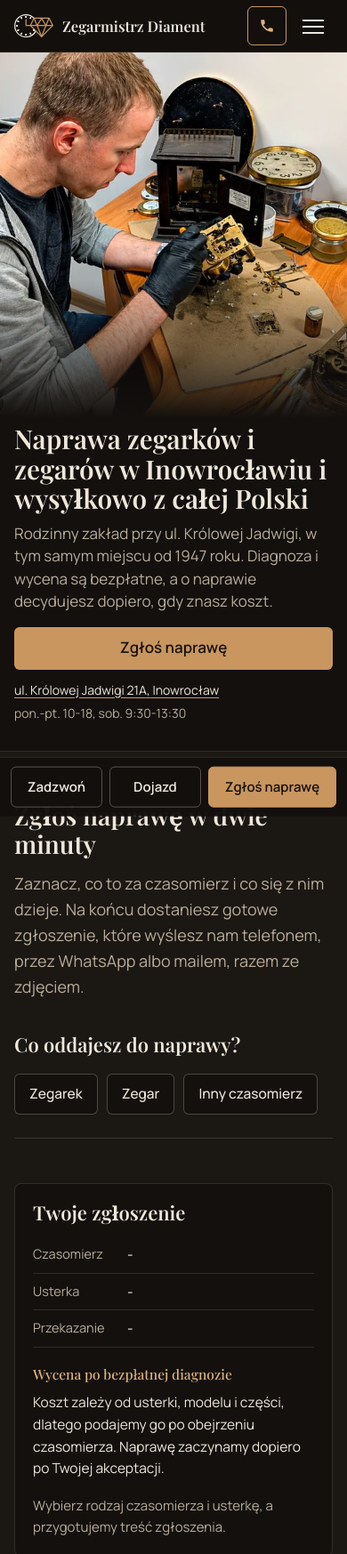
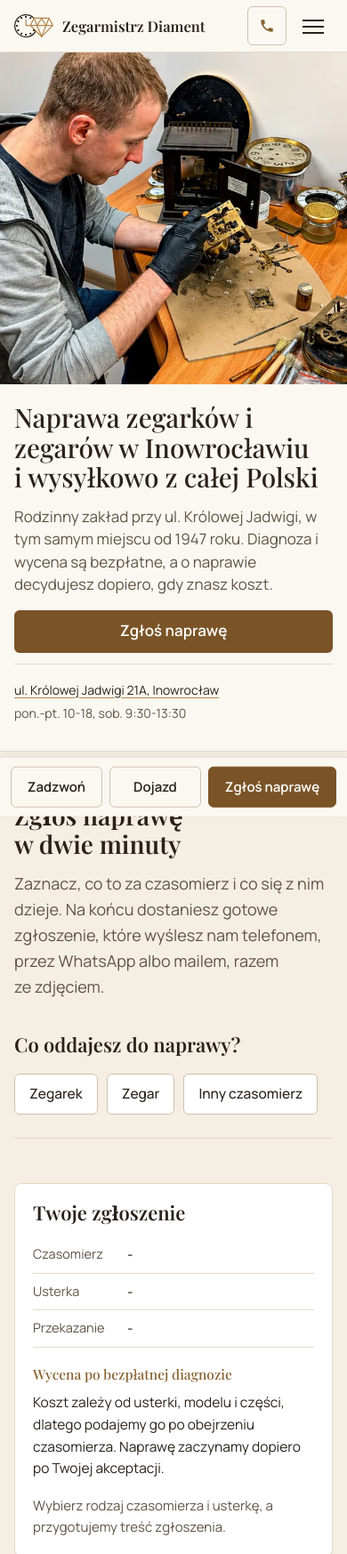
Before and after one commit to Disaster26/diament-koncepcja, a plain HTML site: page index.html in a window 390 px wide. Shown: the top 1747 px of the page at 89% size. Drawn offline with nearby package versions, Linux system fonts and the light colour scheme.

Commit message:
Jasna szata: krem, ciemny tekst, mosiadz jako akcent, jasne logo
Co-Authored-By: Claude Opus 5.5 <noreply@anthropic.com>

```diff
--- a/index.html
+++ b/index.html
@@ -6,7 +6,7 @@
 <meta name="robots" content="noindex, nofollow">
 <title>Zegarmistrz Diament - naprawa zegarków i zegarów, Inowrocław</title>
 <meta name="description" content="Rodzinny zakład zegarmistrzowski przy ul. Królowej Jadwigi 21A w Inowrocławiu. Naprawa zegarków i zegarów na miejscu i wysyłkowo z całej Polski. Bezpłatna diagnoza i wycena.">
-<meta name="theme-color" content="#13100d">
+<meta name="theme-color" content="#fbf8f2">
 <link rel="icon" href="img/favicon.png">
 <link rel="preconnect" href="https://fonts.googleapis.com">
 <link rel="preconnect" href="https://fonts.gstatic.com" crossorigin>
@@ -19,7 +19,7 @@
 <header class="top" id="top">
   <div class="wrap top-in">
     <a class="logo" href="#top" aria-label="Zegarmistrz Diament - strona główna">
-      <img src="img/znak.svg" alt="" width="546" height="326">
+      <img src="img/znak-jasny.svg" alt="" width="546" height="326">
       <span>Zegarmistrz Diament</span>
     </a>
     <nav class="nav" aria-label="Menu główne">
--- a/style.css
+++ b/style.css
@@ -1,12 +1,15 @@
 :root{
-  --bg:#13100d;
-  --bg2:#1b1713;
-  --bg3:#241f19;
-  --tekst:#efe7da;
-  --tekst2:#b9ad99;
-  --mosiadz:#c9965f;
-  --mosiadz2:#ddb27f;
-  --linia:rgba(239,231,218,.13);
+  --bg:#fbf8f2;
+  --bg2:#f4eee3;
+  --bg3:#ebe3d5;
+  --tekst:#2a221a;
+  --tekst2:#5f5446;
+  --mosiadz:#b5894f;
+  --mosiadz2:#87602f;
+  --btn:#7a5426;
+  --btn-h:#64441e;
+  --linia:#e3d9c8;
+  --linia2:#cfc2ad;
   --hh:68px;
   --serif:"Playfair Display",Georgia,serif;
   --sans:"Manrope",system-ui,-apple-system,"Segoe UI",sans-serif;
@@ -14,10 +17,11 @@
 *{box-sizing:border-box}
 [hidden]{display:none!important}
 html{scroll-behavior:smooth;scroll-padding-top:calc(var(--hh) + 8px);-webkit-text-size-adjust:100%}
-body{margin:0;background:var(--bg);color:var(--tekst);font-family:var(--sans);font-size:17px;line-height:1.6;overflow-x:hidden}
+body{-webkit-font-smoothing:antialiased;margin:0;background:var(--bg);color:var(--tekst);font-family:var(--sans);font-size:17px;line-height:1.6;overflow-x:hidden}
 img{max-width:100%;height:auto;display:block}
 a{color:inherit}
-h1,h2,h3{font-family:var(--serif);font-weight:600;line-height:1.15;margin:0;letter-spacing:0}
+h1,h2,h3{font-family:var(--serif);font-weight:600;line-height:1.15;margin:0;letter-spacing:0;text-wrap:balance}
+p,li,dd{text-wrap:pretty}
 h2{font-size:clamp(28px,3.4vw,42px);margin-bottom:14px}
 h3{font-size:22px}
 p{margin:0 0 14px}
@@ -28,23 +32,24 @@ p{margin:0 0 14px}
 
 /* przyciski */
 .btn,.btn-2{display:inline-flex;align-items:center;justify-content:center;min-height:50px;padding:12px 24px;border-radius:6px;font:600 16px/1.2 var(--sans);text-decoration:none;cursor:pointer;border:1px solid transparent;text-align:center}
-.btn{background:var(--mosiadz);color:#1a130c}
-.btn:hover{background:var(--mosiadz2)}
-.btn-2{background:transparent;color:var(--tekst);border-color:rgba(239,231,218,.35)}
-.btn-2:hover{border-color:var(--mosiadz)}
+.btn{background:var(--btn);color:#fff}
+.btn:hover{background:var(--btn-h)}
+.btn-2{background:transparent;color:var(--tekst);border-color:var(--linia2)}
+.btn-2:hover{border-color:var(--mosiadz2);color:var(--mosiadz2)}
 :focus-visible{outline:2px solid var(--mosiadz2);outline-offset:2px}
 
 /* naglowek */
-.top{position:sticky;top:0;z-index:50;background:rgba(19,16,13,.96);border-bottom:1px solid var(--linia)}
+.top{position:sticky;top:0;z-index:50;background:var(--bg);border-bottom:1px solid var(--linia)}
 .top-in{height:var(--hh);display:flex;align-items:center;gap:20px}
 .logo{display:flex;align-items:center;gap:10px;text-decoration:none;margin-right:auto;min-width:0}
 .logo img{width:54px;height:auto;flex:0 0 auto}
-.logo span{font-family:var(--serif);font-size:20px;font-weight:600;white-space:nowrap}
+.logo span{font-family:var(--serif);font-size:20px;font-weight:600;white-space:nowrap;color:var(--tekst)}
 .nav{display:flex;gap:22px}
 .nav a{text-decoration:none;font-size:15px;font-weight:500;color:var(--tekst2);white-space:nowrap}
 .nav a:hover{color:var(--tekst)}
-.top-tel{display:inline-flex;align-items:center;gap:8px;text-decoration:none;font-weight:700;border:1px solid var(--mosiadz);color:var(--mosiadz2);border-radius:6px;padding:9px 14px;white-space:nowrap}
-.top-tel svg{width:18px;height:18px;fill:currentColor}
+.top-tel{display:inline-flex;align-items:center;gap:8px;text-decoration:none;font-weight:700;border:1px solid var(--linia2);color:var(--tekst);border-radius:6px;padding:9px 14px;white-space:nowrap}
+.top-tel svg{width:18px;height:18px;fill:var(--mosiadz2)}
+.top-tel:hover{border-color:var(--mosiadz2)}
 .burger{display:none;width:44px;height:44px;background:none;border:0;padding:10px;cursor:pointer}
 .burger span{display:block;height:2px;background:var(--tekst);margin:5px 0;transition:transform .2s}
 .burger[aria-expanded="true"] span:nth-child(1){transform:translateY(7px) rotate(45deg)}
@@ -54,14 +59,14 @@ p{margin:0 0 14px}
 .panel a{display:block;padding:12px 0;text-decoration:none;font-size:18px;border-bottom:1px solid var(--linia);line-height:1.5}
 
 /* hero */
-.hero{display:grid;grid-template-columns:minmax(0,1.12fr) minmax(0,1fr);min-height:calc(100svh - var(--hh));border-bottom:1px solid var(--linia)}
+.hero{background:var(--bg);display:grid;grid-template-columns:minmax(0,1.12fr) minmax(0,1fr);min-height:calc(100svh - var(--hh));border-bottom:1px solid var(--linia)}
 .hero-foto{margin:0;position:relative;order:2;min-height:420px;align-self:stretch;width:100%}
 .hero-foto img{position:absolute;inset:0;width:100%;height:100%;object-fit:cover;object-position:55% 50%}
 .hero-in{order:1;align-self:center;padding:48px clamp(28px,4vw,64px) 48px max(20px,calc((100vw - 1200px)/2))}
-.hero h1{font-size:clamp(36px,3.6vw,54px);margin-bottom:20px;max-width:15em}
+.hero h1{font-size:clamp(36px,3.6vw,54px);font-weight:500;margin-bottom:22px;max-width:15em}
 .lead{font-size:clamp(17px,1.35vw,19.5px);color:var(--tekst2);max-width:34em;margin-bottom:28px}
 .hero .btn{min-width:220px;font-size:17px}
-.hero-adres{margin:24px 0 0;font-size:15px;color:var(--tekst2);display:flex;flex-wrap:wrap;gap:4px 16px}
+.hero-adres{margin:28px 0 0;padding-top:18px;border-top:1px solid var(--linia);max-width:34em;font-size:15px;color:var(--tekst2);display:flex;flex-wrap:wrap;gap:4px 16px}
 .hero-adres a{color:var(--tekst);text-decoration-color:var(--mosiadz);text-underline-offset:3px}
 
 /* sekcje */
@@ -69,7 +74,7 @@ p{margin:0 0 14px}
 .sek-lead{color:var(--tekst2);max-width:42em;font-size:18px;margin-bottom:34px}
 .lista{margin:0;padding:0 0 0 18px}
 .lista li{padding:5px 0;border-bottom:1px solid var(--linia)}
-.lista li::marker{color:var(--mosiadz)}
+.lista li::marker{color:var(--mosiadz2)}
 .lista.num li::marker{font-weight:700}
 
 /* kreator */
@@ -83,25 +88,25 @@ p{margin:0 0 14px}
 .kr-krok legend{font-family:var(--serif);font-size:22px;font-weight:600;padding:0;margin-bottom:14px}
 .kr-krok legend small{display:block;font-family:var(--sans);font-size:14px;font-weight:500;color:var(--tekst2);margin-top:2px}
 .opcje{display:flex;flex-wrap:wrap;gap:10px}
-.opcje button{font:500 15.5px/1.3 var(--sans);color:var(--tekst);background:var(--bg);border:1px solid rgba(239,231,218,.25);border-radius:6px;padding:11px 16px;cursor:pointer;min-height:46px;text-align:left}
-.opcje button:hover{border-color:var(--mosiadz)}
-.opcje button[aria-pressed="true"]{background:var(--mosiadz);border-color:var(--mosiadz);color:#1a130c;font-weight:600}
+.opcje button{font:500 15.5px/1.3 var(--sans);color:var(--tekst);background:#fff;border:1px solid var(--linia2);border-radius:6px;padding:11px 16px;cursor:pointer;min-height:46px;text-align:left}
+.opcje button:hover{border-color:var(--mosiadz2)}
+.opcje button[aria-pressed="true"]{background:var(--btn);border-color:var(--btn);color:#fff;font-weight:600}
 .opcje button small{display:block;font-size:13px;font-weight:400;opacity:.8}
 .pola{display:grid;grid-template-columns:minmax(0,1fr);gap:14px}
 .pola label,.etyk{display:block;font-size:14.5px;font-weight:600;color:var(--tekst2)}
-.pola input[type=text],.pola textarea{display:block;width:100%;margin-top:6px;background:var(--bg);color:var(--tekst);border:1px solid rgba(239,231,218,.25);border-radius:6px;padding:12px 14px;font:16px/1.45 var(--sans);resize:vertical}
-.pola input::placeholder,.pola textarea::placeholder{color:#7d7366}
-.plik{position:relative;display:flex!important;align-items:center;gap:10px;margin-top:6px;border:1px dashed rgba(239,231,218,.35);border-radius:6px;padding:14px;cursor:pointer;color:var(--tekst)!important;font-weight:500!important}
-.plik:hover{border-color:var(--mosiadz)}
+.pola input[type=text],.pola textarea{display:block;width:100%;margin-top:6px;background:#fff;color:var(--tekst);border:1px solid var(--linia2);border-radius:6px;padding:12px 14px;font:16px/1.45 var(--sans);resize:vertical}
+.pola input::placeholder,.pola textarea::placeholder{color:#857a6c}
+.plik{position:relative;display:flex!important;align-items:center;gap:10px;margin-top:6px;border:1px dashed var(--linia2);background:#fff;border-radius:6px;padding:14px;cursor:pointer;color:var(--tekst)!important;font-weight:500!important}
+.plik:hover{border-color:var(--mosiadz2)}
 .plik input{position:absolute;inset:0;opacity:0;cursor:pointer;width:100%}
 .miniatury{display:flex;flex-wrap:wrap;gap:8px;margin-top:10px}
 .miniatury figure{margin:0;position:relative}
 .miniatury img{width:72px;height:72px;object-fit:cover;border-radius:4px}
-.miniatury button{position:absolute;top:-6px;right:-6px;width:24px;height:24px;border-radius:50%;border:0;background:var(--tekst);color:var(--bg);font-weight:700;cursor:pointer;line-height:1}
+.miniatury button{position:absolute;top:-6px;right:-6px;width:24px;height:24px;border-radius:50%;border:0;background:var(--tekst);color:#fff;font-weight:700;cursor:pointer;line-height:1}
 .kr-uwaga{margin:12px 0 0;font-size:15px;color:var(--tekst2)}
 .kr-uwaga:empty{display:none}
 
-.kr-wynik{position:sticky;top:calc(var(--hh) + 20px);background:var(--bg);border:1px solid var(--linia);border-radius:8px;padding:26px;min-width:0}
+.kr-wynik{position:sticky;top:calc(var(--hh) + 20px);background:#fff;border:1px solid var(--linia);border-radius:8px;padding:26px;min-width:0}
 .kr-wynik h3{margin-bottom:14px}
 .podsum{margin:0 0 18px}
 .podsum div{display:grid;grid-template-columns:110px minmax(0,1fr);gap:10px;padding:8px 0;border-bottom:1px solid var(--linia)}
@@ -131,7 +136,7 @@ p{margin:0 0 14px}
 .wys-in{display:grid;grid-template-columns:minmax(0,1.1fr) minmax(0,1fr);gap:clamp(28px,5vw,72px)}
 .wys-opcje{margin:0}
 .wys-opcje div{padding:14px 0;border-top:1px solid var(--linia)}
-.wys-opcje dt{font-weight:700;margin-bottom:4px}
+.wys-opcje dt{font-family:var(--serif);font-size:20px;font-weight:600;margin-bottom:4px}
 .wys-opcje dd{margin:0;color:var(--tekst2)}
 .wys-proces h3{margin-bottom:12px}
 .wys-proces .lista{margin-bottom:18px}
@@ -155,15 +160,15 @@ p{margin:0 0 14px}
 
 /* opinie */
 .opinie{display:grid;grid-template-columns:repeat(2,minmax(0,1fr));gap:0 56px}
-.opinie blockquote{margin:0;padding:22px 0;border-top:1px solid var(--linia)}
-.opinie p{font-family:var(--serif);font-size:20px;line-height:1.5;margin:0}
+.opinie blockquote{margin:0;padding:24px 0;border-top:1px solid var(--linia)}
+.opinie p{font-family:var(--serif);font-style:italic;font-size:20px;line-height:1.5;margin:0}
 
 /* faq */
 .faq details{border-top:1px solid var(--linia)}
 .faq details:last-child{border-bottom:1px solid var(--linia)}
 .faq summary{cursor:pointer;padding:18px 34px 18px 0;font-weight:600;font-size:18px;list-style:none;position:relative}
 .faq summary::-webkit-details-marker{display:none}
-.faq summary::after{content:"+";position:absolute;right:4px;top:14px;font-size:26px;color:var(--mosiadz);font-weight:400}
+.faq summary::after{content:"+";position:absolute;right:4px;top:14px;font-size:26px;color:var(--mosiadz2);font-weight:400}
 .faq details[open] summary::after{content:"-"}
 .faq details p{color:var(--tekst2);padding-bottom:10px}
 
@@ -179,12 +184,12 @@ address{font-style:normal;font-size:19px;margin-bottom:20px;line-height:1.55}
 .kont-lista a{color:var(--tekst);text-decoration-color:var(--mosiadz);text-underline-offset:3px}
 .kont-lista li:first-child a{font-size:22px;font-weight:700}
 .mapa{position:relative;border-radius:6px;overflow:hidden;aspect-ratio:4/3;background:var(--bg3)}
-.mapa img{width:100%;height:100%;object-fit:cover;filter:brightness(.62)}
-.mapa .btn-2{position:absolute;left:50%;top:50%;transform:translate(-50%,-50%);background:rgba(19,16,13,.85);border-color:var(--mosiadz)}
+.mapa img{width:100%;height:100%;object-fit:cover;}
+.mapa .btn-2{position:absolute;left:50%;top:50%;transform:translate(-50%,-50%);background:#fff;border-color:#fff;box-shadow:0 1px 3px rgba(42,34,26,.18)}
 .mapa iframe{position:absolute;inset:0;width:100%;height:100%;border:0}
 
 /* stopka */
-.stopka{padding:40px 0 48px;color:var(--tekst2);font-size:15px}
+.stopka{padding:40px 0 48px;background:var(--bg2);color:var(--tekst2);font-size:15px}
 .stopka-in{display:flex;flex-wrap:wrap;justify-content:space-between;gap:16px}
 .stopka strong{color:var(--tekst)}
 
@@ -223,10 +228,9 @@ address{font-style:normal;font-size:19px;margin-bottom:20px;line-height:1.55}
   .top-tel span{display:none}
   .hero{display:flex;flex-direction:column;min-height:calc(100svh - var(--hh))}
   .hero-foto{order:0;flex:1 1 0;min-height:min(56vw,26svh);max-height:56svh;align-self:stretch;width:100%}
-  .hero-foto::after{content:"";position:absolute;left:0;right:0;bottom:0;height:38%;background:linear-gradient(to bottom,rgba(19,16,13,0),var(--bg))}
   .hero-foto img{object-position:62% 40%}
-  .hero-in{flex:0 0 auto;padding:6px 16px calc(18px + 1.5svh)}
-  .hero h1{font-size:clamp(25px,min(7.6vw,4.4svh),34px);margin-bottom:10px;line-height:1.13}
+  .hero-in{flex:0 0 auto;padding:calc(12px + 1svh) 16px calc(18px + 1.5svh)}
+  .hero h1{font-size:clamp(25px,min(7.6vw,4.4svh),34px);margin-bottom:calc(8px + .8svh);line-height:1.13}
   .lead{font-size:clamp(14.5px,2.3svh,17px);line-height:1.5;margin-bottom:16px}
   .hero .btn{width:100%;min-height:48px}
   .hero-adres{margin-top:12px;font-size:14px}
@@ -239,10 +243,11 @@ address{font-style:normal;font-size:19px;margin-bottom:20px;line-height:1.55}
   .kr-wynik{padding:20px}
   .podsum div{grid-template-columns:96px minmax(0,1fr)}
   .stopka{padding-bottom:96px}
-  .mob{display:grid;grid-template-columns:1fr 1fr 1.4fr;gap:8px;position:fixed;left:0;right:0;bottom:0;z-index:60;padding:10px 12px calc(10px + env(safe-area-inset-bottom));background:rgba(19,16,13,.97);border-top:1px solid var(--linia);transform:translateY(110%);transition:transform .25s ease}
+  .mob{display:grid;grid-template-columns:1fr 1fr 1.4fr;gap:8px;position:fixed;left:0;right:0;bottom:0;z-index:60;padding:10px 12px calc(10px + env(safe-area-inset-bottom));background:var(--bg);border-top:1px solid var(--linia);transform:translateY(110%);transition:transform .25s ease}
   .mob.widac{transform:none}
-  .mob a{display:flex;align-items:center;justify-content:center;min-height:46px;border-radius:6px;text-decoration:none;font-weight:600;font-size:15px;border:1px solid rgba(239,231,218,.3)}
-  .mob .mob-cta{background:var(--mosiadz);color:#1a130c;border-color:var(--mosiadz)}
+  .mob a{display:flex;align-items:center;justify-content:center;min-height:46px;border-radius:6px;text-decoration:none;font-weight:600;font-size:15px;color:var(--tekst);border:1px solid var(--linia2)}
+  .mob{box-shadow:0 -2px 10px rgba(42,34,26,.06)}
+  .mob .mob-cta{background:var(--btn);color:#fff;border-color:var(--btn)}
 }
 @media (max-width:380px){
   .logo span{font-size:15.5px}
```
Also changed, not shown: img/znak-jasny.svg (added).
